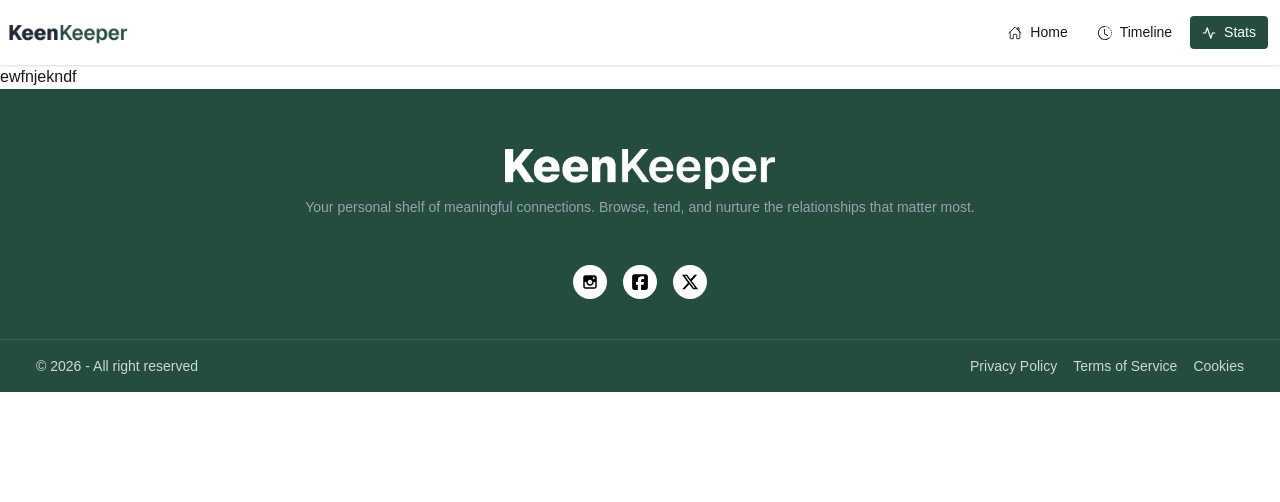
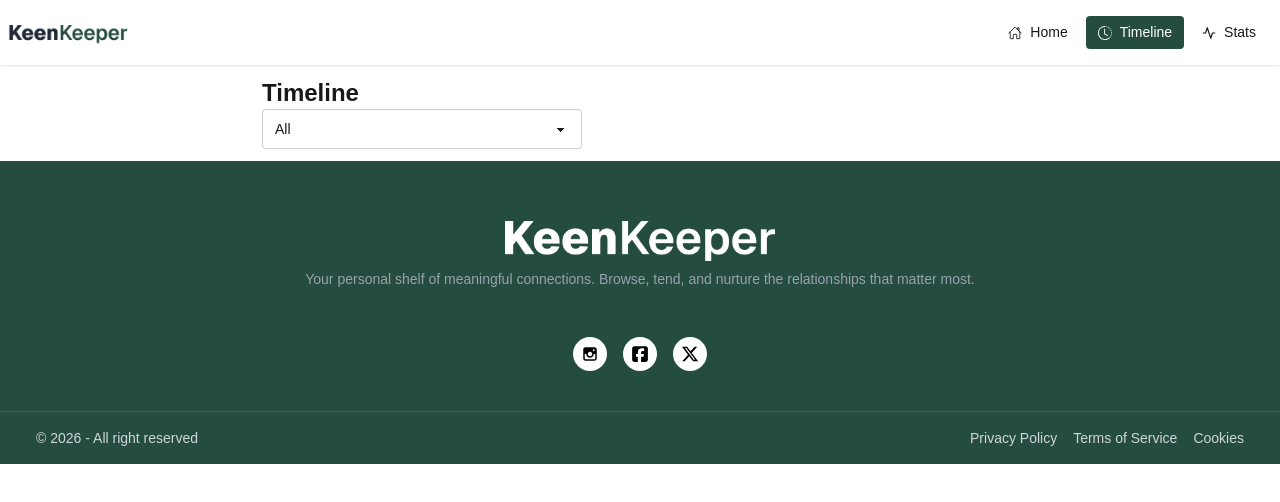
Before and after one commit to merazhossain5662-hash/assaingment-7, a Next.js app: page /Timeline in a window 1280 px wide. Shown: the top 502 px of the page. Built offline with nearby package versions, Linux system fonts and the light colour scheme.

Commit message:
Created Timeline page and added filter option

```diff
--- a/src/app/Timeline/page.jsx
+++ b/src/app/Timeline/page.jsx
@@ -1,9 +1,53 @@
-import React from 'react';
+"use client"
+import { IoVideocamOutline } from 'react-icons/io5';
+import { LuPhoneCall } from 'react-icons/lu';
+import { MdOutlineTextsms } from 'react-icons/md';
+import React, { useContext, useState } from 'react';
+import { TimelineContext } from '../../context/Timelineprovidar';
+import { BsChatSquareTextFill } from 'react-icons/bs';
 
 const timeLinePage = () => {
+    const {timelines, setTimeline}=useContext(TimelineContext);
+    console.log(timelines.length);
+    const [filter, setFilter]=useState("all")
+    const trueIcon=(type)=>{
+        if (type=="call") return <LuPhoneCall />
+        if (type=="text") return <BsChatSquareTextFill />
+        if (type=="video") return <IoVideocamOutline />
+    }
+    const filteredTimeline =filter==="all" ? timelines :timelines.filter((item)=> item.type === filter);
     return (
-        <div>
-            <p>ewfnjekndf</p>
+
+        <div className='my-3 max-w-189 mx-auto lg:min-w-189'>
+           <h1 className='text-2xl font-bold'>Timeline</h1>
+
+            <select value={filter}
+            onChange={(e)=>setFilter(e.target.value)} className="select">
+  <option disabled={true}>Pick an option</option>
+  <option value="all">All</option>
+  <option value="call">Call</option>
+  <option value="text">Text</option>
+  <option value="video">Video</option>
+</select>
+
+
+        {filteredTimeline.map((timeline) => (
+        <div
+          key={timeline.id}
+          className="flex items-center gap-3  bg-white p-3 my-2 rounded shadow"
+        >
+          <span className="text-xl">{trueIcon(timeline.type)}</span>
+
+          <div>
+            <p className="font-semibold">
+              {timeline.type} <span className='text-gray-600'>with</span> {timeline.name}
+            </p>
+            <p className="text-sm text-gray-500">
+              { new Date(timeline.date).toLocaleString()}
+            </p>
+          </div>
+        </div>
+      ))}
         </div>
     );
 };
--- a/src/app/[FriendId]/page.jsx
+++ b/src/app/[FriendId]/page.jsx
@@ -3,9 +3,6 @@ import React from 'react';
 import Image from "next/image";
 import { RiDeleteBin6Line, RiNotificationSnoozeLine } from "react-icons/ri";
 import { GoArchive } from "react-icons/go";
-import { LuPhoneCall } from "react-icons/lu";
-import { MdOutlineTextsms } from "react-icons/md";
-import { IoVideocamOutline } from "react-icons/io5";
 import FunctionalBtns from "../components/FunctionalBtns";
 
 const FriendPage = async({params}) => {
@@ -25,7 +22,7 @@ const FriendPage = async({params}) => {
             <p className="badge bg-[#aae9d4]" key={index}>{tag}</p>
             )}
              </div>
-             <p className="text-gray-500"><small>"{expectedFriend.bio}"</small></p>
+             <p className="text-gray-500"><small>{` "${expectedFriend.bio}" `}</small></p>
              <p className="text-gray-500">Preferred : {expectedFriend.email}</p>
                 </div>
                 <div className="btn flex gap-2 items-center px-20.5 w-87 m-2 h-13.25 bg-white text-center py-4 shadow-xl"><RiNotificationSnoozeLine />Snooze 2 weeks</div>
@@ -58,7 +55,7 @@ const FriendPage = async({params}) => {
                <p>Quick Check-In</p>
                <main className="flex gap-2 space-y-3 lg:flex-cols-3 md:flex-cols-2 sm:flex-cols-1">
 
-                 <FunctionalBtns></FunctionalBtns>
+                 <FunctionalBtns name={expectedFriend.name}></FunctionalBtns>
 
                 </main>
 
--- a/src/app/components/FriendCard.jsx
+++ b/src/app/components/FriendCard.jsx
@@ -22,7 +22,7 @@ const FriendCard = ({datas}) => {
 const {id, name,picture,email, days_since_contact, status,tags} =datas;
     return (
         <Link href={`/${id}`}>
-        <div className="w-[259.5px] h-63.5 bg-white rounded-2xl text-center space-y-3 p-3 shadow-2xl ">
+        <div className="w-[259.5px] hover:shadow-2xl h-63.5 bg-white rounded-2xl text-center space-y-3 p-3 shadow-xl ">
             <Image src={picture} alt={name} width={70} height={70} className="rounded-full mx-auto" />
       <p className="text-lg font-semibold">{name}</p>
      <p>{days_since_contact}d ago</p>
--- a/src/app/components/FunctionalBtns.jsx
+++ b/src/app/components/FunctionalBtns.jsx
@@ -1,20 +1,39 @@
-import React from 'react';
+"use client"
+import React, { useContext, useState } from 'react';
 import { IoVideocamOutline } from 'react-icons/io5';
 import { LuPhoneCall } from 'react-icons/lu';
 import { MdOutlineTextsms } from 'react-icons/md';
+import friends from "../../../public/data.json";
+import { TimelineContext } from '../../context/Timelineprovidar';
 
-const FunctionalBtns = () => {
+const FunctionalBtns = ({name}) => {
+
+    const {timelines, setTimeline}=useContext(TimelineContext)
+    const handleBtns = (btnType, friendName) =>{
+        const wantedFriend =friends.find((friend)=>friend.name ==friendName);
+       const newFriendData ={
+        id: Date.now(),
+        type:btnType,
+        name: wantedFriend.name,
+        date : new Date(),
+       };
+
+        return setTimeline([...timelines,newFriendData])
+    }
+    console.log(timelines, "timeline");
+
+
     return (
         <>
-              <div className="w-[218.67px] h-[95] bg-base-300  flex items-center gap-2 flex-col pt-5 rounded-md">
+              <div onClick={()=>handleBtns("call", name )} className="btn hover:text-green-600 w-[218.67px] h-[95] bg-base-300  flex items-center gap-2 flex-col pt-5 rounded-md">
                     <span className="text-2xl font-semibold"><LuPhoneCall /></span>
                     <p>Call</p>
                 </div>
-                <div className="w-[218.67px] h-[95] bg-base-300  flex items-center gap-2 flex-col pt-5 rounded-md">
+                <div onClick={()=>handleBtns("text", name )} className="btn hover:text-green-700 w-[218.67px] h-[95] bg-base-300  flex items-center gap-2 flex-col pt-5 rounded-md">
                     <span className="text-2xl font-semibold"><MdOutlineTextsms /></span>
                     <p>Text</p>
                 </div>
-                <div className="w-[218.67px] h-[95] bg-base-300  flex items-center gap-2 flex-col pt-5 rounded-md">
+                <div onClick={()=>handleBtns("video", name )} className="btn hover:text-green-700 w-[218.67px] h-[95] bg-base-300  flex items-center gap-2 flex-col pt-5 rounded-md">
                     <span className="text-2xl font-semibold"><IoVideocamOutline /></span>
                     <p>Video</p>
                 </div>
--- a/src/app/components/Navbar.jsx
+++ b/src/app/components/Navbar.jsx
@@ -25,9 +25,9 @@ const Navbar = () => {
   <div className="flex-none">
     <ul className="menu menu-horizontal px-1  space-x-1.5">
       <li><Link href="/" className={pathName === "/" ? " bg-[#244D3F] text-white" : ""}><IoHomeOutline />Home</Link></li>
-      <li><Link href="/conten" className={pathName === "/conten" ? " bg-[#244D3F] text-white" : ""}><BsClockHistory />Timeline</Link></li>
+      <li><Link href="/Timeline" className={pathName === "/Timeline" ? " bg-[#244D3F] text-white" : ""}><BsClockHistory />Timeline</Link></li>
       <li>
-       <Link href="/Timeline" className={pathName === "/Timeline" ? " bg-[#244D3F] text-white" : ""}><FiActivity /> Stats</Link>
+       <Link href="/conten" className={pathName === "/conten" ? " bg-[#244D3F] text-white" : ""}><FiActivity /> Stats</Link>
       </li>
     </ul>
   </div>
--- a/src/app/layout.js
+++ b/src/app/layout.js
@@ -2,6 +2,7 @@ import { Geist, Geist_Mono } from "next/font/google";
 import "./globals.css";
 import Navbar from "./components/Navbar";
 import Footer from "./components/Footer";
+import Timelineprovidar from "../context/Timelineprovidar";
 
 
 const geistSans = Geist({
@@ -27,10 +28,13 @@ export default function RootLayout({ children }) {
       className={`${geistSans.variable} ${geistMono.variable} h-full antialiased`}
     >
       <body className="min-h-full flex flex-col bg-base-400">
-        <Navbar></Navbar>
+               <Navbar></Navbar>
 
+        <Timelineprovidar>
         {children}
+        </Timelineprovidar>
         <Footer></Footer>
+
         </body>
     </html>
   );
--- /dev/null
+++ b/src/context/Timelineprovidar.jsx
@@ -0,0 +1,15 @@
+"use client"
+import React, { createContext, useState } from 'react';
+export const TimelineContext = createContext();
+export const Timelineprovidar = ({children}) => {
+    const [timelines, setTimeline]=useState([]);
+    const data={
+        timelines,
+         setTimeline
+        }
+    return (
+       <TimelineContext.Provider value={data}>{children} </TimelineContext.Provider>
+    );
+};
+
+export default Timelineprovidar;
```
